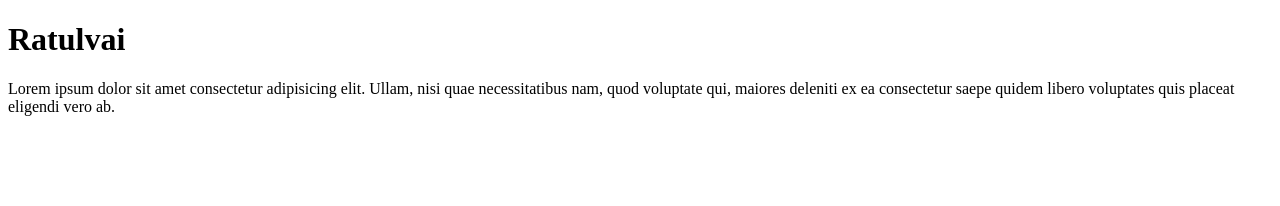
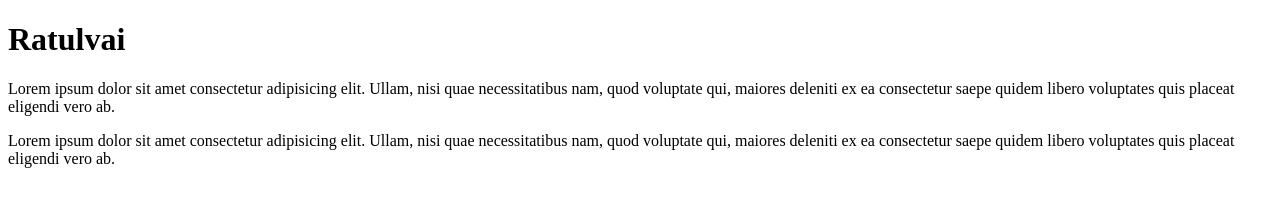
Before and after one commit to Ratul0061/third-one, a plain HTML site: page index.html in a window 1280 px wide. Drawn offline with Linux system fonts and the light colour scheme.

Commit message:
Update index.html

```diff
--- a/index.html
+++ b/index.html
@@ -8,6 +8,7 @@
 <body>
     <h1>Ratulvai</h1>
     <p>Lorem ipsum dolor sit amet consectetur adipisicing elit. Ullam, nisi quae necessitatibus nam, quod voluptate qui, maiores deleniti ex ea consectetur saepe quidem libero voluptates quis placeat eligendi vero ab.</p>
+    <p>Lorem ipsum dolor sit amet consectetur adipisicing elit. Ullam, nisi quae necessitatibus nam, quod voluptate qui, maiores deleniti ex ea consectetur saepe quidem libero voluptates quis placeat eligendi vero ab.</p>
 
 </body>
 </html>
```
